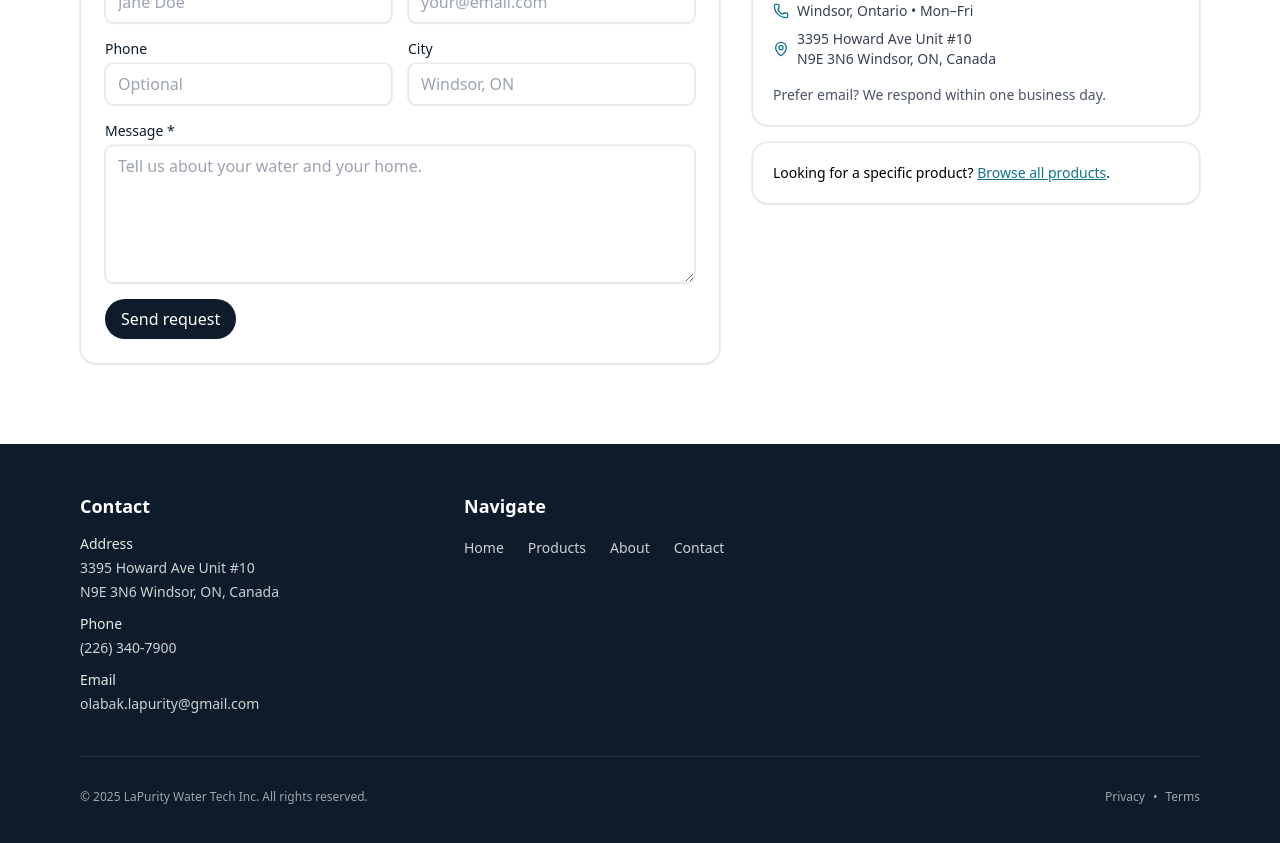
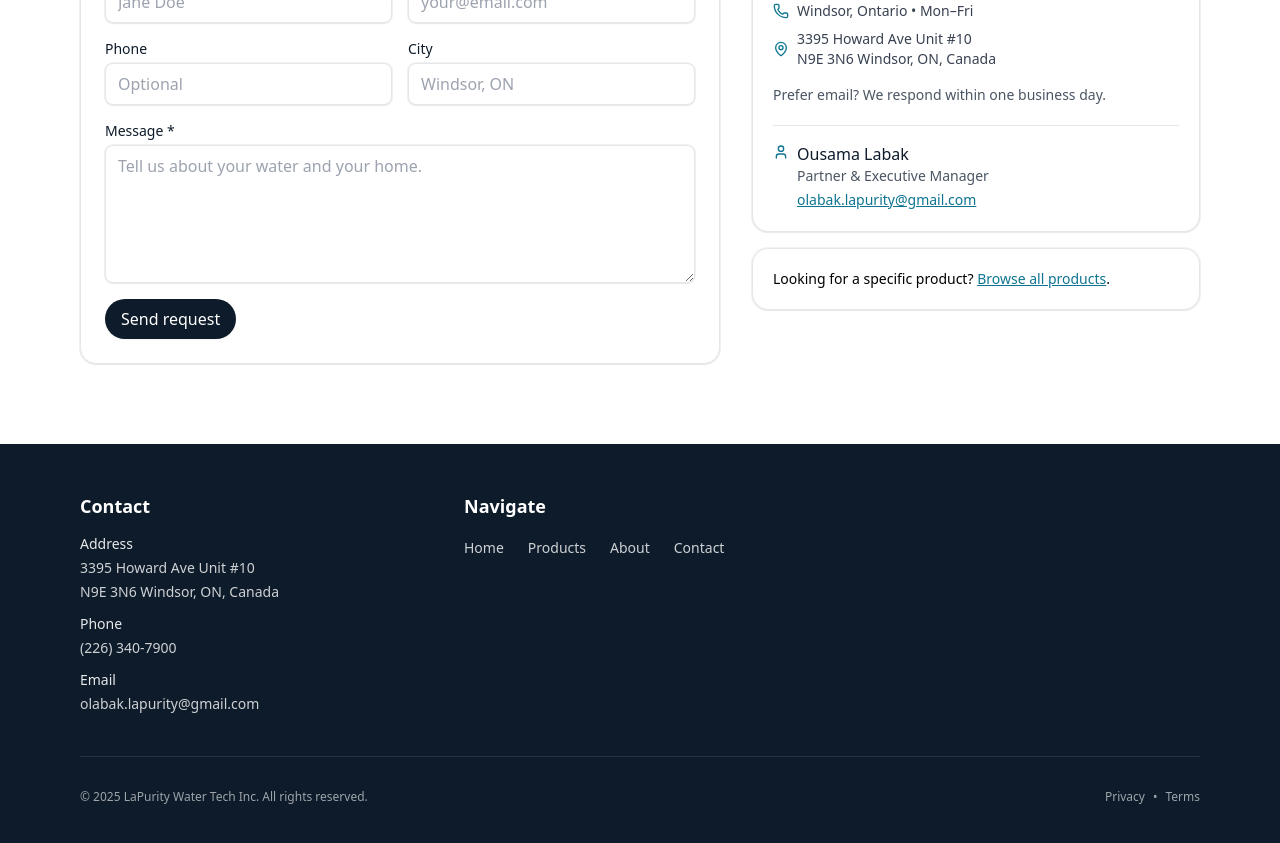
Before and after one commit to MohammadLab/la-purity-water-tech, a Next.js app: page /contact in a window 1280 px wide. Shown: the part 840-1683 px from the top of the page. Built offline with nearby package versions, Linux system fonts and the light colour scheme.

Commit message:
chagned some text and contact

```diff
--- a/app/(site)/about/page.tsx
+++ b/app/(site)/about/page.tsx
@@ -41,7 +41,7 @@ export default function AboutPage() {
                 <p className="mt-3 max-w-2xl text-gray-700">
   LaPurity Water Tech is your local partner and stocking source for{" "}
   <span className="font-medium">Excalibur Water Systems</span>, a leading
-  manufacturer of premium water treatment solutions. We proudly serve all cities
+  Canadian national manufacturer of premium water treatment solutions. We proudly serve all cities
   across Southern Ontario — and even extend our expertise to the eastern regions
   of Michigan. Our team helps you solve water problems with the right solution plan,
   provides professional on-site installation and maintenance, and ensures fast, reliable
--- a/app/(site)/contact/page.tsx
+++ b/app/(site)/contact/page.tsx
@@ -2,7 +2,7 @@
 import Section from "@/components/ui/Section";
 import Container from "@/components/ui/Container";
 import QuoteForm from "@/components/forms/QuoteForm";
-import { MapPin, Phone, Mail } from "lucide-react";
+import { MapPin, Phone, Mail, User } from "lucide-react";
 import Link from "next/link";
 
 export const metadata = {
@@ -48,21 +48,40 @@ export default function ContactPage() {
                   <li className="flex items-center gap-2">
                     <MapPin size={16} className="text-cyan-700" />
                     <span>
-  3395 Howard Ave Unit #10
-  <br />
-  N9E 3N6 Windsor, ON, Canada
-</span>
-
+                      3395 Howard Ave Unit #10
+                      <br />
+                      N9E 3N6 Windsor, ON, Canada
+                    </span>
                   </li>
                 </ul>
+
                 <div className="mt-4 text-sm text-gray-600">
                   Prefer email? We respond within one business day.
+                </div>
+
+                {/* Added Ousama Labak section under contact */}
+                <div className="mt-5 border-t pt-4">
+                  <div className="flex items-start gap-2">
+                    <User size={16} className="text-cyan-700 mt-[2px]" />
+                    <div>
+                      <p className="font-medium text-[#0D1B2A]">Ousama Labak</p>
+                      <p className="text-sm text-gray-600">Partner & Executive Manager</p>
+                      <a
+                        href="mailto:ousama@lapurity.com"
+                        className="text-sm text-cyan-700 underline mt-1 inline-block"
+                      >
+                        olabak.lapurity@gmail.com
+                      </a>
+                    </div>
+                  </div>
                 </div>
               </div>
 
               <div className="rounded-2xl border bg-white p-5 text-sm shadow-sm ring-1 ring-black/5">
                 Looking for a specific product?{" "}
-                <Link href="/products" className="text-cyan-700 underline">Browse all products</Link>.
+                <Link href="/products" className="text-cyan-700 underline">
+                  Browse all products
+                </Link>.
               </div>
             </aside>
           </div>
```
